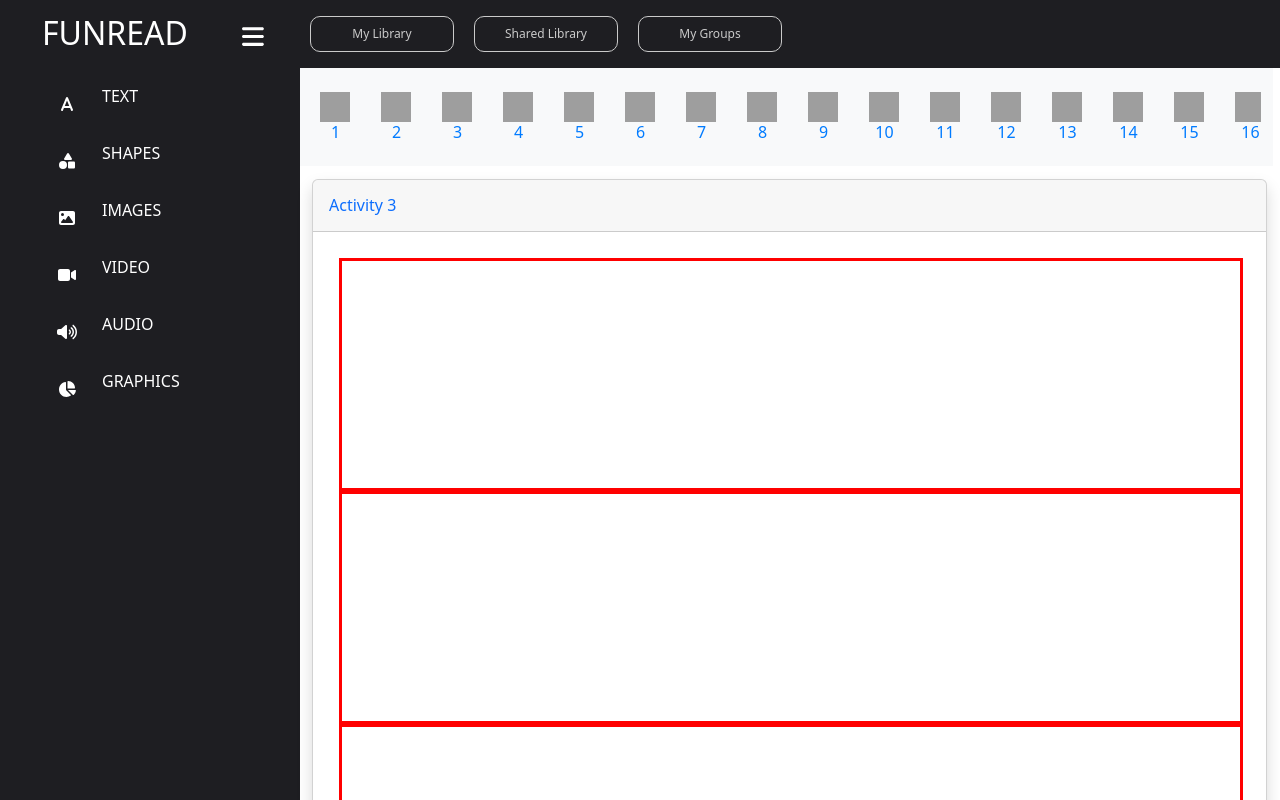
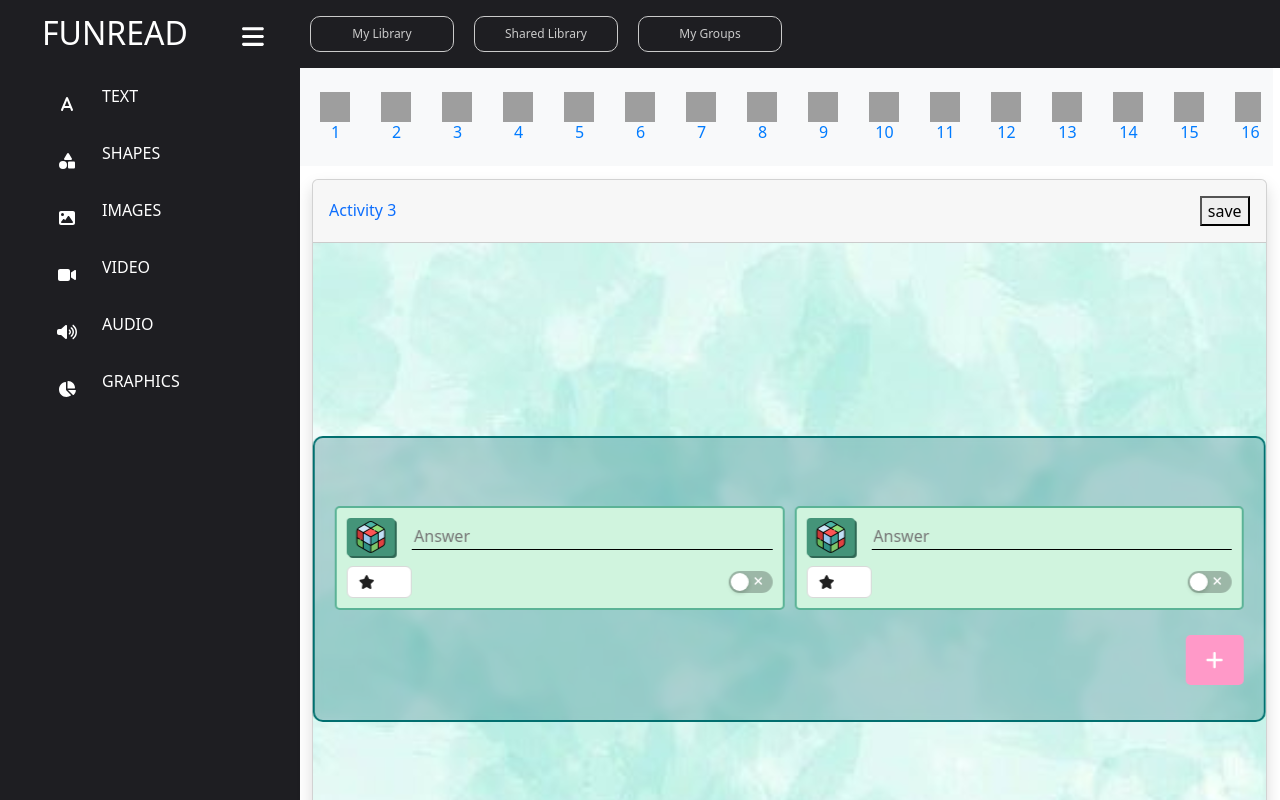
Before and after one commit to Funread/funread, a React (Create React App) app in the folder frontend/: page /demo/bookcreator in a window 1280 px wide. Built offline with nearby package versions, Linux system fonts and the light colour scheme; grey boxes are pictures that could not be loaded.

Commit message:
FE-3 Conexion Backend
Refactor

```diff
--- a/frontend/src/Components/Shared/PageContainer/PageContainer.jsx
+++ b/frontend/src/Components/Shared/PageContainer/PageContainer.jsx
@@ -1,8 +1,17 @@
-import ContentImage from '../ContentImage/ContentImage'
-import Grids from '../Grids/Grids'
+import { useState } from 'react'
+import UniqueSelection from '../../Widgets/Quiz/UniqueSelection'
+// import ContentImage from '../ContentImage/ContentImage'
+// import Grids from '../Grids/Grids'
 import './PageContainer.css'
 
 const PageContainer = ({ title, image, width, height, imageAlt, text }) => {
+  const [saveData, setSaveData] = useState(null)
+
+  const save = (data) => {
+    console.log(data)
+    setSaveData(true)
+  }
+
   return (
     <div className='container-fluid'>
       <div className='row'>
@@ -10,11 +19,11 @@ const PageContainer = ({ title, image, width, height, imageAlt, text }) => {
           <div className='card shadow mb-4 content_page'>
             <div className='card-header py-3 d-flex flex-row align-items-center justify-content-between'>
               <h6 className='m-0 font-weight-bold text-primary'>{title}</h6>
+              <button onClick={save}>save</button>
             </div>
 
-                <div className='card-body'>
-                <Grids />
-                </div>
+            <div>{/* <Grids /> */}</div>
+            <UniqueSelection saveData={save} />
           </div>
         </div>
       </div>
--- a/frontend/src/Components/Block/UniqueSelection/UniqueSelection.jsx
+++ b/frontend/src/Components/Widgets/Quiz/UniqueSelection.jsx
@@ -1,15 +1,29 @@
 import './UniqueSelection.css'
 import React, { useState, useEffect } from 'react'
-import AnswerQuiz from '../../Shared/Quiz/AnswerQuiz'
+import AnswerQuiz from './AnswerQuiz'
 import { FontAwesomeIcon } from '@fortawesome/react-fontawesome'
 import { faMinus, faPlus } from '@fortawesome/free-solid-svg-icons'
+import { CreateQuiz } from '../../../api/widgets/quiz'
 
 const MIN_RESPONSES = 2
 const MAX_RESPONSES = 6
 
-const UniqueSelection = () => {
+const UniqueSelection = ({ saveData }) => {
   const [responses, setResponses] = useState(Array(MIN_RESPONSES).fill('')) // Inicia con dos respuestas mínimo
   const [isAddingResponses, setIsAddingResponses] = useState(true)
+  const save = async () => {
+    if (saveData) {
+      if (saveData) {
+        console.log('dentro')
+        // const saveOptions = await CreateQuiz(saveData)
+        // CreateQuiz('')
+      }
+    }
+  }
+  useEffect(() => {
+    console.log('aaaa')
+    save()
+  }, [saveData])
 
   const addResponses = () => {
     if (responses.length < MAX_RESPONSES) {
@@ -53,7 +67,7 @@ const UniqueSelection = () => {
       <div className='container custom-quiz-container text-center'>
         <div className='row'>
           <div className='col'>
-            <div id='cardQuestions'>
+            {/* <div id='cardQuestions'>
               <div className='row'>
                 <input
                   type='text'
@@ -69,7 +83,7 @@ const UniqueSelection = () => {
                   </div>
                 </div>
               </div>
-            </div>
+            </div> */}
 
             <div className='responses-grid mx-auto mt-5'>
               {responses.map((response, index) => (
--- /dev/null
+++ b/frontend/src/api/widgets/quiz.js
@@ -0,0 +1,35 @@
+import { useEffect } from 'react'
+import axios from 'axios'
+import { useLogin } from '../../hooks/useLogin'
+
+const baseURL = 'http://localhost:8000/Options'
+
+/*
+Respuesta
+Puntos
+Respuesta Correcta
+Id Widget
+CreadoPor
+Image
+ */
+export const CreateQuiz = async (widgetData) => {
+  const { axiosAuth } = useLogin()
+  console.log('Llegue')
+
+  //   try {
+  //     if (axiosAuth() !== null) {
+  //       const response = await axiosAuth().post('Options/new_option/', widgetData)
+  //       return response.data
+  //     }
+  //   } catch (error) {
+  //     throw error
+  //   }
+}
+
+// if(axiosAuth() !== null){                            -Primero hacemos un if que confirme que podemos usar axiosAuth
+//   axiosAuth().get("users/list/").then((res) => {   - Hacemos nuestra consulta, Nota: no se debe colocar toda la url, el endpoint pincipal ya esta en la instancia de axios (http://localhost:8000/) por lo que colocamos la porcion del endpoint que falta para realizar la consulta, en este caso "users/list/"
+//     console.log(res.data)                          - Obtenemos nuestros resultados, podemos usar res.data, res.headers, res.status, entre algunos mas
+//   })
+// }else{                           -Encaso de no poder usar axiosAuth, podemos hacer diferentes accioes, informar que no se puede usar, movernos a la pagina de login, lo que se necesite en el momento
+//   console.log("unAuthenticaded")
+// }
--- a/frontend/src/index.js
+++ b/frontend/src/index.js
@@ -1,26 +1,22 @@
+import React, { useEffect } from 'react'
+import ReactDOM from 'react-dom/client'
+import './index.css'
+import reportWebVitals from './reportWebVitals'
+import 'bootstrap/dist/css/bootstrap.min.css'
+import 'react-toastify/dist/ReactToastify.css'
+import { BrowserRouter, Routes, Route } from 'react-router-dom'
+import BookCreator from './Components/BookCreator/BookCreator'
+import LandingPage from './Components/LandingPage/LandingPage'
+import ProtectedRoutes from './ProtectedRoutes'
+import Dashboard from './Components/Shared/Dashboard/Dashboard'
+import UniqueSelection from './Components/Widgets/Quiz/UniqueSelection'
+import Library from './Components/Library/Library'
+import Group from './Components/Group/Group'
+import JoinValidator from './Components/JoinValidator/JoinValidator'
+import JoinCreator from './Components/Shared/JoinCreator/JoinCreator'
 
-
-import React, { useEffect } from "react";
-import ReactDOM from "react-dom/client";
-import "./index.css";
-import reportWebVitals from "./reportWebVitals";
-import "bootstrap/dist/css/bootstrap.min.css";
-import "react-toastify/dist/ReactToastify.css";
-import { BrowserRouter, Routes, Route } from "react-router-dom";
-import BookCreator from "./Components/BookCreator/BookCreator";
-import LandingPage from "./Components/LandingPage/LandingPage";
-import ProtectedRoutes from "./ProtectedRoutes";
-import Dashboard from "./Components/Shared/Dashboard/Dashboard";
-import UniqueSelection from "./Components/Block/UniqueSelection/UniqueSelection";
-import Library from "./Components/Library/Library";
-import Group from "./Components/Group/Group";
-import JoinValidator from "./Components/JoinValidator/JoinValidator";
-import JoinCreator from "./Components/Shared/JoinCreator/JoinCreator";
-
-import { Provider } from "react-redux";
-import { store } from "./redux/store"
-
-
+import { Provider } from 'react-redux'
+import { store } from './redux/store'
 
 const root = ReactDOM.createRoot(document.getElementById('root'))
 
@@ -28,12 +24,12 @@ const root = ReactDOM.createRoot(document.getElementById('root'))
 const handleBeforeUnload = () => {
   // Guardar el estado de Redux en localStorage
   //localStorage.setItem('reduxState', JSON.stringify(store.getState())); //se comento para que de momento no se guarde la informacion sensible
-};
+}
 
 //este porcion de codigo deberia permitir devolver el estado de reducx, pero no funciona por alguna razon
-const persistedState = localStorage.getItem('reduxState'); // este
+const persistedState = localStorage.getItem('reduxState') // este
 if (persistedState) {
-  store.dispatch({ type: 'REHYDRATE', payload: JSON.parse(persistedState) });
+  store.dispatch({ type: 'REHYDRATE', payload: JSON.parse(persistedState) })
   localStorage.removeItem('reduxState')
 }
 
@@ -53,7 +49,7 @@ root.render(
         {/* Esta parte es para DEMO sin iniciar Sesion */}
         <Route
           exact
-          path="demo/bookcreator"
+          path='demo/bookcreator'
           element={
             <div className=''>
               <BookCreator />
@@ -62,7 +58,7 @@ root.render(
         />
         <Route
           exact
-          path="demo/library"
+          path='demo/library'
           element={
             <div className='index-background-container'>
               <Library />
@@ -72,7 +68,7 @@ root.render(
 
         <Route
           exact
-          path="demo/group"
+          path='demo/group'
           element={
             <div className=''>
               <Group />
@@ -81,7 +77,7 @@ root.render(
         />
         <Route
           exact
-          path="/join/:code"
+          path='/join/:code'
           element={
             <div className='index-background-container'>
               <JoinValidator />
@@ -90,77 +86,66 @@ root.render(
         />
         <Route //se utiliza est ruta para colocar el componente que genera los links de invitacion
           exact
-          path="demo/book"
+          path='demo/book'
           element={
             <div className='index-background-container'>
-              <JoinCreator id="1" type="book" />
+              <JoinCreator id='1' type='book' />
             </div>
           }
         />
 
+        <Route exact path='demo/quiz' element={<UniqueSelection />} />
 
         <Route
-        exact
-         path='demo/quiz'
-          element={
-            <UniqueSelection />
-          }
-       />
-
-
-        <Route element={<ProtectedRoutes roles={['profesor','estudiante']} /> } >
-
-        </Route>
-        <Route element={<ProtectedRoutes roles={['profesor']} /> } >
+          element={<ProtectedRoutes roles={['profesor', 'estudiante']} />}
+        ></Route>
+        <Route element={<ProtectedRoutes roles={['profesor']} />}>
           {/* Cualquier nueva ruta que se cree debe encontrarse dentro de esta Route para que este protegida */}
           <Route
             exact
-            path="/"
+            path='/'
             element={
-              <div className="index-background-container ">
+              <div className='index-background-container '>
                 {/* <BookCreator /> */}
               </div>
             }
           />
           <Route
             exact
-            path="/bookcreator"
+            path='/bookcreator'
             element={
-              <div className="index-background-padding">
-                <div className="index-background-container ">
+              <div className='index-background-padding'>
+                <div className='index-background-container '>
                   <BookCreator />
-
                 </div>
               </div>
             }
           />
           <Route
             exact
-            path="/library"
+            path='/library'
             element={
-              <div className="index-background-padding">
-                <div className="index-background-container ">
-                  <Library/>
-
+              <div className='index-background-padding'>
+                <div className='index-background-container '>
+                  <Library />
                 </div>
               </div>
             }
           />
           <Route
             exact
-            path="/group"
+            path='/group'
             element={
-              <div className="index-background-padding">
-                <div className="index-background-container ">
-                  <Group/>
-
+              <div className='index-background-padding'>
+                <div className='index-background-container '>
+                  <Group />
                 </div>
               </div>
             }
           />
           <Route
             exact
-            path="/dashboard"
+            path='/dashboard'
             element={
               <div className='index-background-padding'>
                 <div className='index-background-container '>
@@ -176,7 +161,7 @@ root.render(
 )
 
 // Agregar event listener para beforeunload
-window.addEventListener('beforeunload', handleBeforeUnload);
+window.addEventListener('beforeunload', handleBeforeUnload)
 
 // If you want to start measuring performance in your app, pass a function
 // to log results (for example: reportWebVitals(console.log))
```
Also changed, not shown: frontend/src/Components/Widgets/Quiz/AnswerQuiz.css (renamed from frontend/src/Components/Shared/Quiz/AnswerQuiz.css), frontend/src/Components/Widgets/Quiz/AnswerQuiz.jsx (renamed from frontend/src/Components/Shared/Quiz/AnswerQuiz.jsx), frontend/src/Components/Widgets/Quiz/UniqueSelection.css (renamed from frontend/src/Components/Block/UniqueSelection/UniqueSelection.css), frontend/src/Components/Widgets/Quiz/escolar.jpg (renamed from frontend/src/Components/Block/UniqueSelection/escolar.jpg), 1 other file (tests, documents, lock files or other folders). Lines whose indentation alone changed are shown as unchanged.
